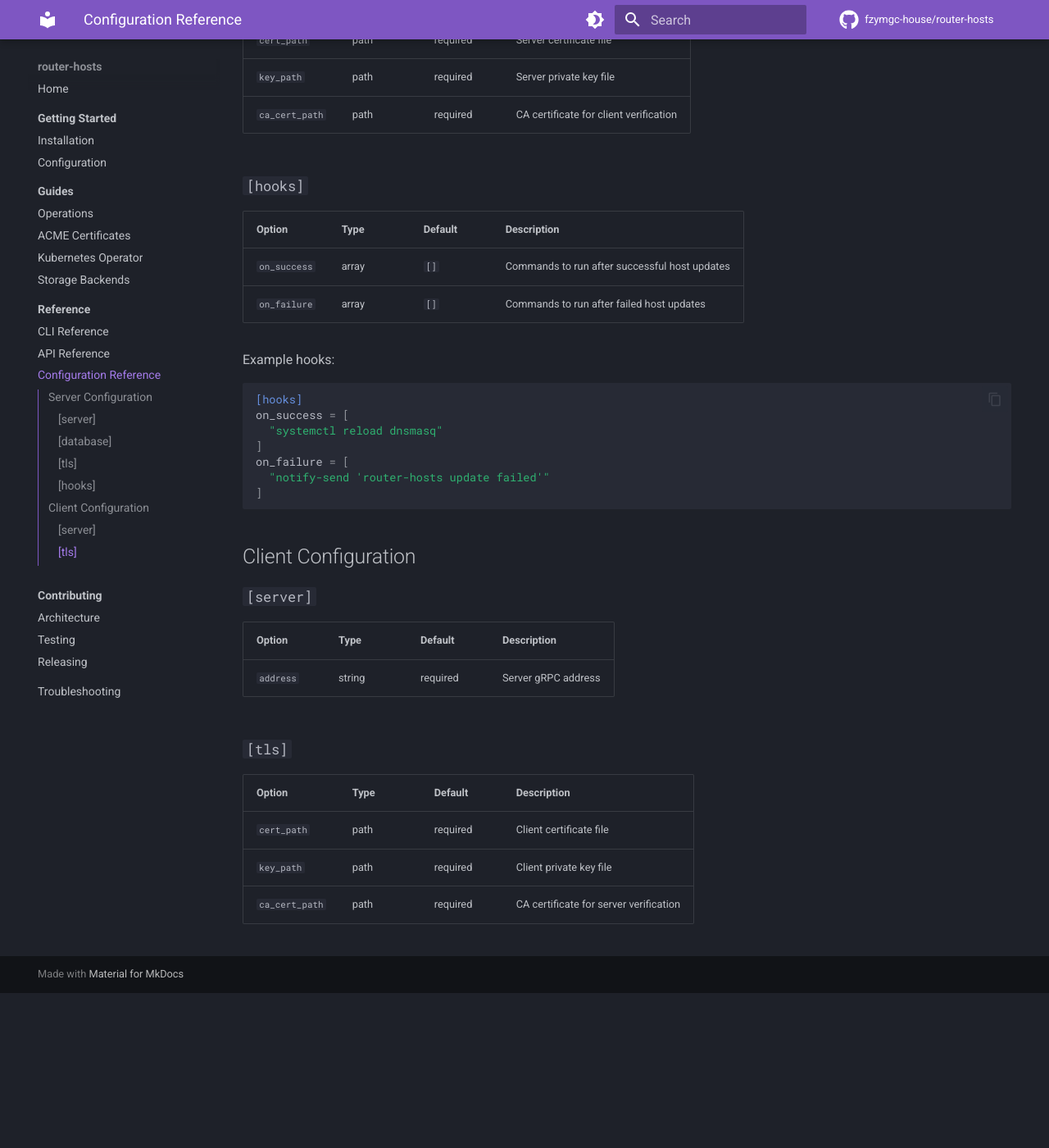
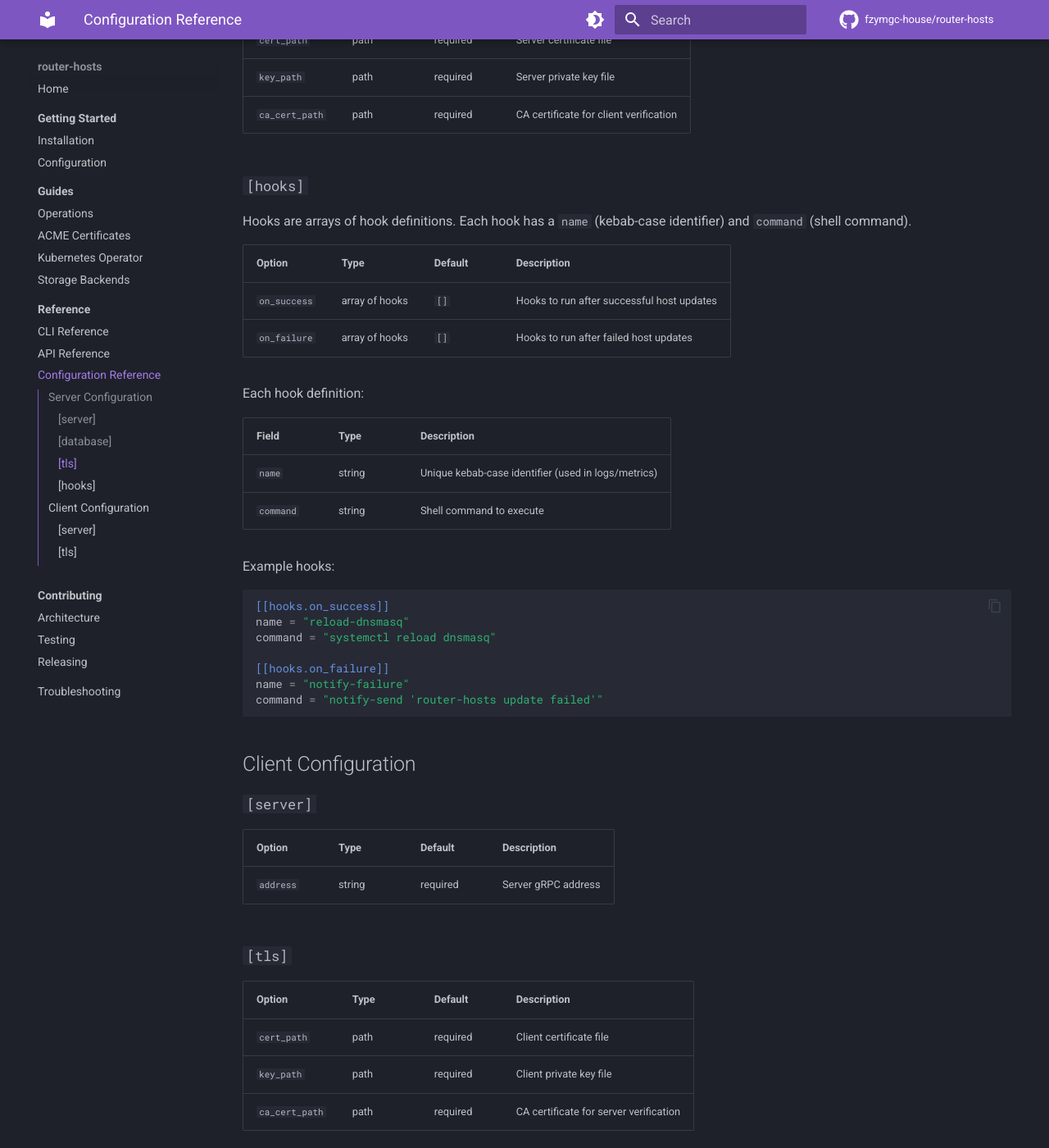
Before and after one commit to fzymgc-house/router-hosts, an MkDocs documentation site: the page built from docs/reference/configuration.md, in a window 1280 px wide and 1400 px high, scrolled down 824 px. Shown: the whole window at 82% size. Built offline with MkDocs 1.6.1 and Material for MkDocs 9.7.7, drawn with Linux system fonts in a browser that asks for light colours; comment, search, counter and statistics services are not loaded; the version menu is left out; before the commit the page ends 2035 px from its top, so only the background shows below that.

Commit message:
fix(docs): correct hook format to use name/command objects
Hooks are HookDefinition structs with name and command fields,
not simple string arrays. Uses [[hooks.on_success]] TOML syntax.

🤖 Generated with [Claude Code](https://claude.com/claude-code)

Co-Authored-By: Claude Opus 4.5 <noreply@anthropic.com>

````diff
--- a/docs/reference/configuration.md
+++ b/docs/reference/configuration.md
@@ -28,21 +28,30 @@ Complete reference for all configuration options.
 
 ### `[hooks]`
 
+Hooks are arrays of hook definitions. Each hook has a `name` (kebab-case identifier) and `command` (shell command).
+
 | Option | Type | Default | Description |
 |--------|------|---------|-------------|
-| `on_success` | array | `[]` | Commands to run after successful host updates |
-| `on_failure` | array | `[]` | Commands to run after failed host updates |
+| `on_success` | array of hooks | `[]` | Hooks to run after successful host updates |
+| `on_failure` | array of hooks | `[]` | Hooks to run after failed host updates |
+
+Each hook definition:
+
+| Field | Type | Description |
+|-------|------|-------------|
+| `name` | string | Unique kebab-case identifier (used in logs/metrics) |
+| `command` | string | Shell command to execute |
 
 Example hooks:
 
 ```toml
-[hooks]
-on_success = [
-  "systemctl reload dnsmasq"
-]
-on_failure = [
-  "notify-send 'router-hosts update failed'"
-]
+[[hooks.on_success]]
+name = "reload-dnsmasq"
+command = "systemctl reload dnsmasq"
+
+[[hooks.on_failure]]
+name = "notify-failure"
+command = "notify-send 'router-hosts update failed'"
 ```
 
 ## Client Configuration
````
